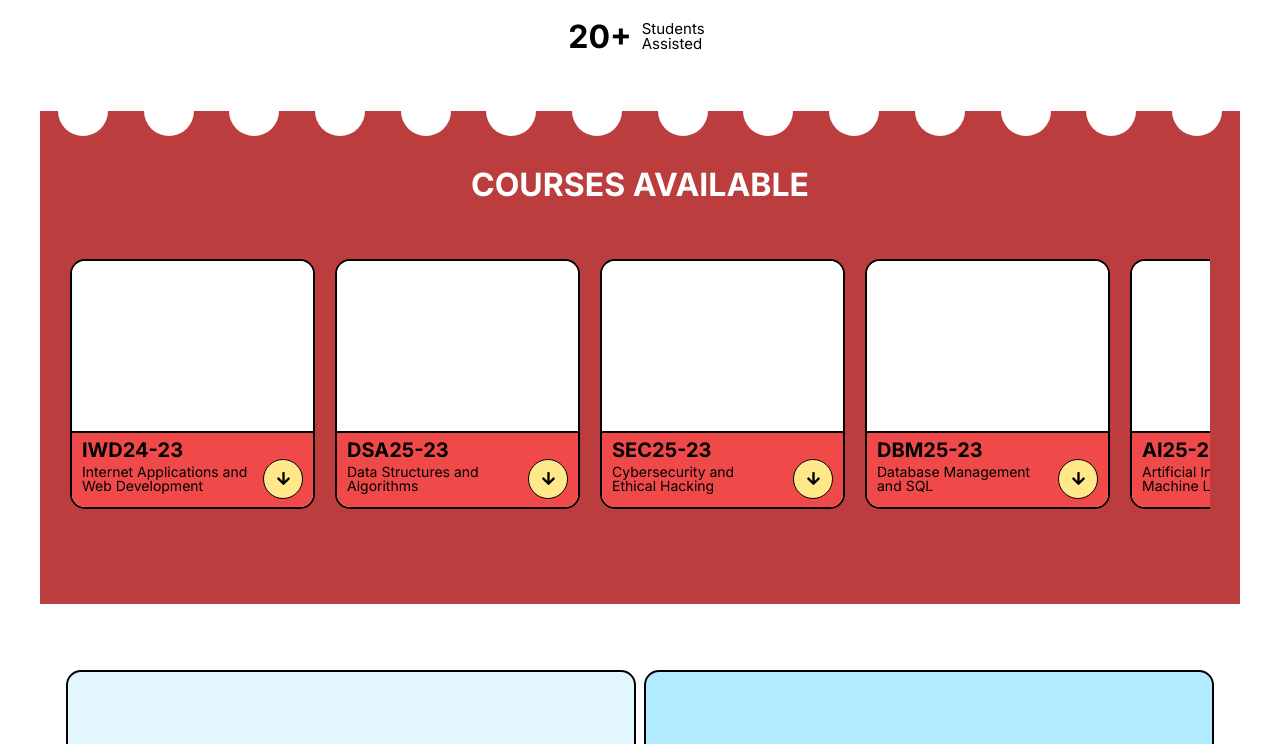
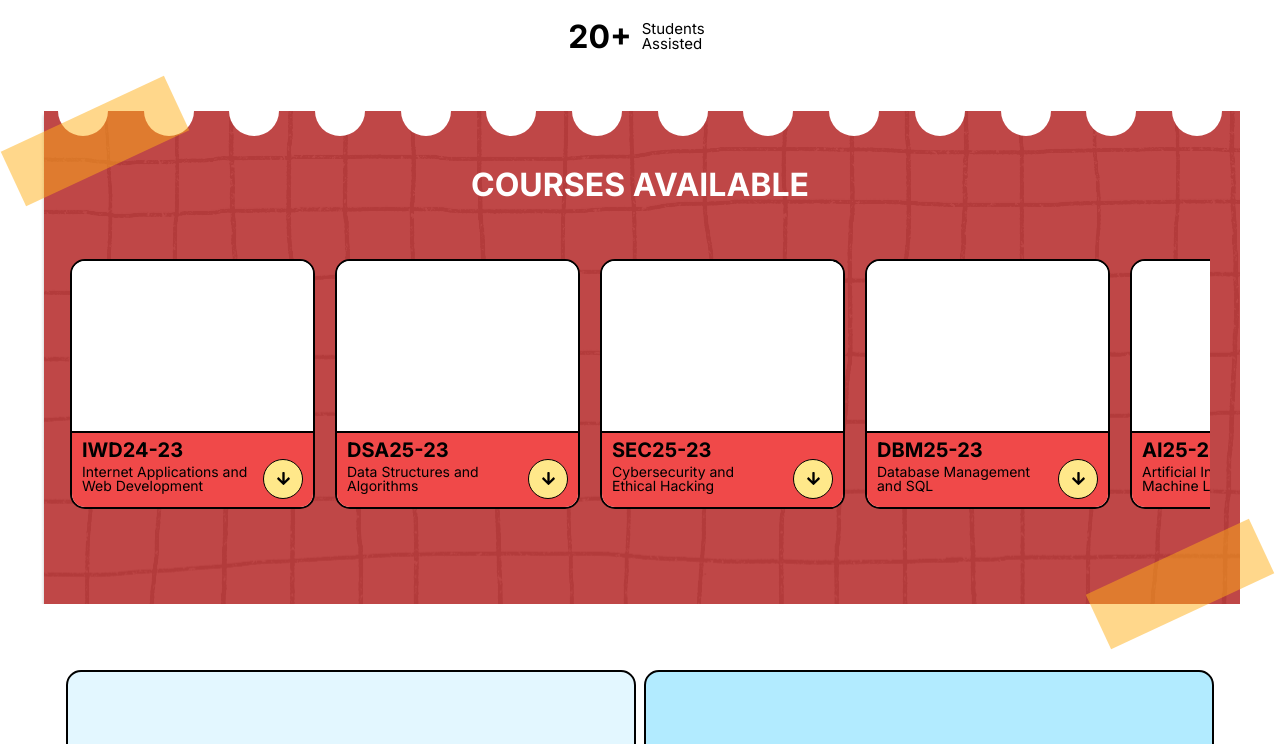
Before and after one commit to andresmotta9/fanshawe-survey-front, a React (Vite) app: page / in a window 1280 px wide. Shown: the part 642-1386 px from the top of the page. Built offline with nearby package versions, Linux system fonts and the light colour scheme; no server answers; a web font is replaced by a local one.

Commit message:
Update CoursesSection styles with background image and decorative elements

```diff
--- a/src/features/coursesSection/styles.css
+++ b/src/features/coursesSection/styles.css
@@ -1,8 +1,33 @@
 .coursesSection {
-  background-color: #bc3d3d;
+  background-image: url("./backgroundImages/backgroundImage.png");
   height: max-content;
   margin-top: 50px;
   padding-bottom: 30px;
+  position: relative;
+}
+
+.coursesSection::after{
+  position: absolute;
+  top: 0;
+  content: "";
+  display: block;
+  width: 180px;
+  height: 60px;
+  background-color: rgba(255, 175, 25, 0.5);
+  margin-left: -35px;
+  rotate: -25deg;
+}
+.coursesSection::before{
+  position: absolute;
+  right: 0px;
+  bottom: -10px;
+  content: "";
+  display: block;
+  width: 180px;
+  height: 60px;
+  background-color: rgba(255, 175, 25, 0.5);
+  rotate: -25deg;
+  overflow: none;
 }
 .bindTopCircles {
   display: flex;
@@ -116,4 +141,8 @@
     font-size: 20px;
     margin-top: 50px;
   }
+  .coursesSection::before{
+    position: absolute;
+    right: -30px;
+  }
 }
```
Also changed, not shown: src/features/coursesSection/backgroundImages/backgroundImage.png (added), 1 other file (tests, documents, lock files or other folders).
